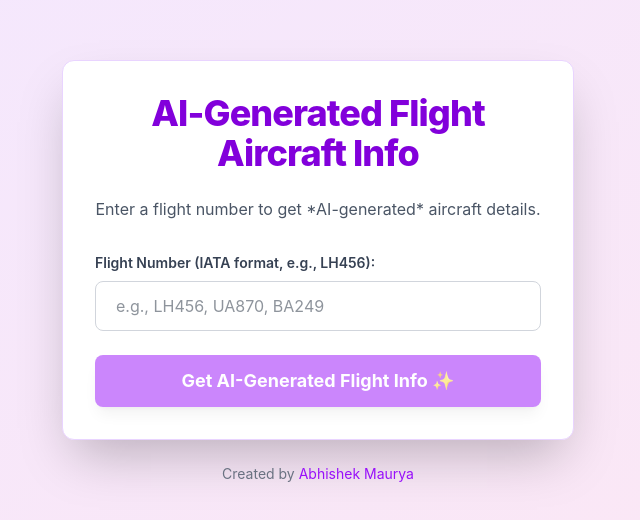
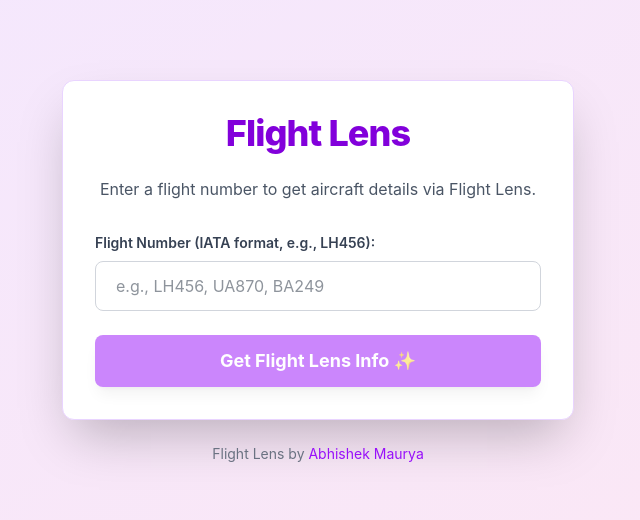
Before and after one commit to xpressabhi/flight-lens, a Next.js app: page / in a window 1280 px wide. Shown: the part 128-648 px from the top of the page, without its empty margins (322-962 px from the left). Built offline with nearby package versions, Linux system fonts and the light colour scheme.

Commit message:
re branding

```diff
--- a/app/layout.js
+++ b/app/layout.js
@@ -14,7 +14,7 @@ const geistMono = Geist_Mono({
 });
 
 export const metadata = {
-	title: 'AI Flight Info',
+	title: 'Flight Lens',
 	description: 'AI-generated flight and aircraft information',
 };
 
--- a/app/page.js
+++ b/app/page.js
@@ -153,17 +153,17 @@ export default function Home() {
 		<div className='min-h-screen bg-gradient-to-br from-purple-100 to-pink-100 flex flex-col items-center justify-center p-4 font-inter text-gray-800'>
 			{/* <Head>  */}
 			{/* Removed as it was causing a compilation error in this environment */}
-			{/* <title>AI Flight Info</title> */}
-			{/* <meta name="description" content="AI-generated flight and aircraft information" /> */}
+			{/* <title>Flight Lens</title> */}
+			{/* <meta name="description" content="Flight and aircraft information by Flight Lens" /> */}
 			{/* <link rel="icon" href="/favicon.ico" /> */}
 			{/* </Head> */}
 
 			<div className='bg-white p-8 rounded-xl shadow-2xl w-full max-w-lg border border-purple-200 transform hover:scale-105 transition-transform duration-300 ease-in-out'>
 				<h1 className='text-4xl font-extrabold text-purple-700 mb-6 text-center tracking-tight'>
-					AI-Generated Flight Aircraft Info
+					Flight Lens
 				</h1>
 				<p className='text-center text-gray-600 mb-8'>
-					Enter a flight number to get *AI-generated* aircraft details.
+					Enter a flight number to get aircraft details via Flight Lens.
 				</p>
 
 				<div className='mb-6'>
@@ -213,7 +213,7 @@ export default function Home() {
 							Generating Flight Data...
 						</>
 					) : (
-						'Get AI-Generated Flight Info ✨'
+						'Get Flight Lens Info ✨'
 					)}
 				</button>
 
@@ -233,7 +233,7 @@ export default function Home() {
 				{aircraftInfo && (
 					<div className='mt-8 bg-blue-50 p-6 rounded-xl border border-blue-200 shadow-lg animate-slide-up'>
 						<h2 className='text-2xl font-bold text-blue-800 mb-5 border-b pb-3 border-blue-200'>
-							AI-Generated Details for {flightNumber}
+							Flight Lens Details for {flightNumber}
 						</h2>
 						<div className='space-y-4'>
 							<p className='text-gray-700'>
@@ -285,21 +285,21 @@ export default function Home() {
 								</p>
 							</div>
 
-							<div className='pt-4 border-t border-blue-100'>
-								<p className='font-semibold text-lg text-blue-800 mb-2'>
+							<div className='pt-4 border-t border-blue-100 bg-purple-50 p-4 rounded-lg shadow-inner'>
+								<p className='font-semibold text-xl text-purple-700 mb-3'>
 									Estimated Reliability Score:
 								</p>
-								<div className='flex items-center space-x-2'>
-									<span className='text-2xl font-bold'>
+								<div className='flex items-center space-x-3'>
+									<span className='text-3xl font-bold text-purple-600'>
 										{typeof aircraftInfo.estimatedReliabilityScore === 'number'
 											? `${aircraftInfo.estimatedReliabilityScore}/100`
 											: 'N/A'}
 									</span>
-									<div className='w-32 h-3 rounded-full overflow-hidden bg-gray-200'>
+									<div className='w-40 h-4 rounded-full overflow-hidden bg-gray-300 shadow-sm'>
 										<div
 											className={`h-full rounded-full ${getReliabilityColor(
 												aircraftInfo.estimatedReliabilityScore,
-											)}`}
+											)} transition-all duration-500 ease-out`}
 											style={{
 												width:
 													typeof aircraftInfo.estimatedReliabilityScore ===
@@ -309,7 +309,7 @@ export default function Home() {
 											}}
 										></div>
 									</div>
-									<span className='text-sm text-gray-500'>
+									<span className='text-md font-medium text-gray-600'>
 										{typeof aircraftInfo.estimatedReliabilityScore === 'number'
 											? aircraftInfo.estimatedReliabilityScore >= 90
 												? 'Excellent'
@@ -324,17 +324,17 @@ export default function Home() {
 
 						<p className='text-sm text-red-700 italic mt-6 pt-4 border-t border-red-200'>
 							<span className='font-bold'>Crucial Disclaimer:</span> This data
-							is *generated by a large language model (Gemini 2.5 Flash)* and is
+							is *generated by a large language model (Gemini 2.5 Flash) for Flight Lens* and is
 							not sourced from real-time flight tracking databases. It is
 							illustrative and should **not** be used for actual flight planning
-							or decision-making. AI-generated information may be inaccurate,
+							or decision-making. Information may be inaccurate,
 							incomplete, or entirely fictitious. When in doubt try again.
 						</p>
 					</div>
 				)}
 			</div>
 			<div className='text-center mt-6 text-sm text-gray-500'>
-				Created by{' '}
+				Flight Lens by{' '}
 				<a
 					href='https://www.linkedin.com/in/akm85/'
 					target='_blank'
```
